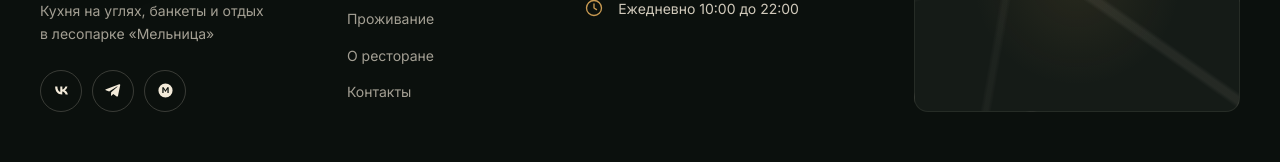
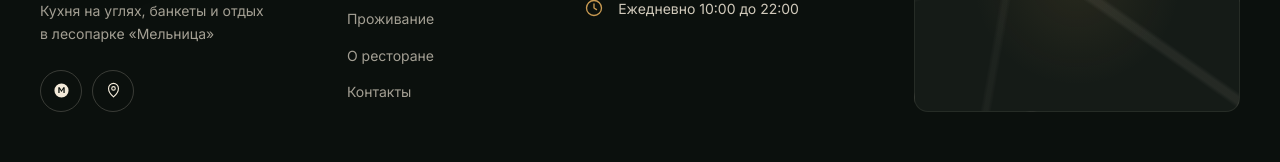
Before and after one commit to AlinaGntv/ohotnik-oz, a React (Vite) app: page / in a window 1280 px wide. Shown: the part 10790-10952 px from the top of the page. Built offline with nearby package versions, Linux system fonts and the light colour scheme; no server answers.

Commit message:
Show MAX and Yandex Maps in footer

```diff
--- a/src/components/Footer.jsx
+++ b/src/components/Footer.jsx
@@ -1,8 +1,8 @@
 import { Link, useLocation } from 'react-router'
 import Logo from './Logo.jsx'
 import Reveal from './Reveal.jsx'
-import { Clock, Max, Phone, Pin, Telegram, Vk } from './Icons.jsx'
-import { company, contacts, legalLinks, navLinks } from '../data/content.js'
+import { Clock, Max, Phone, Pin } from './Icons.jsx'
+import { company, contacts, legalLinks, navLinks, yandexMapsUrl } from '../data/content.js'
 import './Footer.css'
 
 export default function Footer() {
@@ -18,9 +18,8 @@ export default function Footer() {
             <br />в лесопарке «Мельница»
           </p>
           <div className="footer__social">
-            <a href="#" aria-label="ВКонтакте"><Vk /></a>
-            <a href="#" aria-label="Telegram"><Telegram /></a>
             <span aria-label="Канал в MAX — ссылка скоро появится" title="Ссылка на канал появится позже"><Max /></span>
+            <a href={yandexMapsUrl} aria-label="Яндекс Карты" title="Яндекс Карты" target="_blank" rel="noopener noreferrer"><Pin /></a>
           </div>
         </Reveal>
 
```
